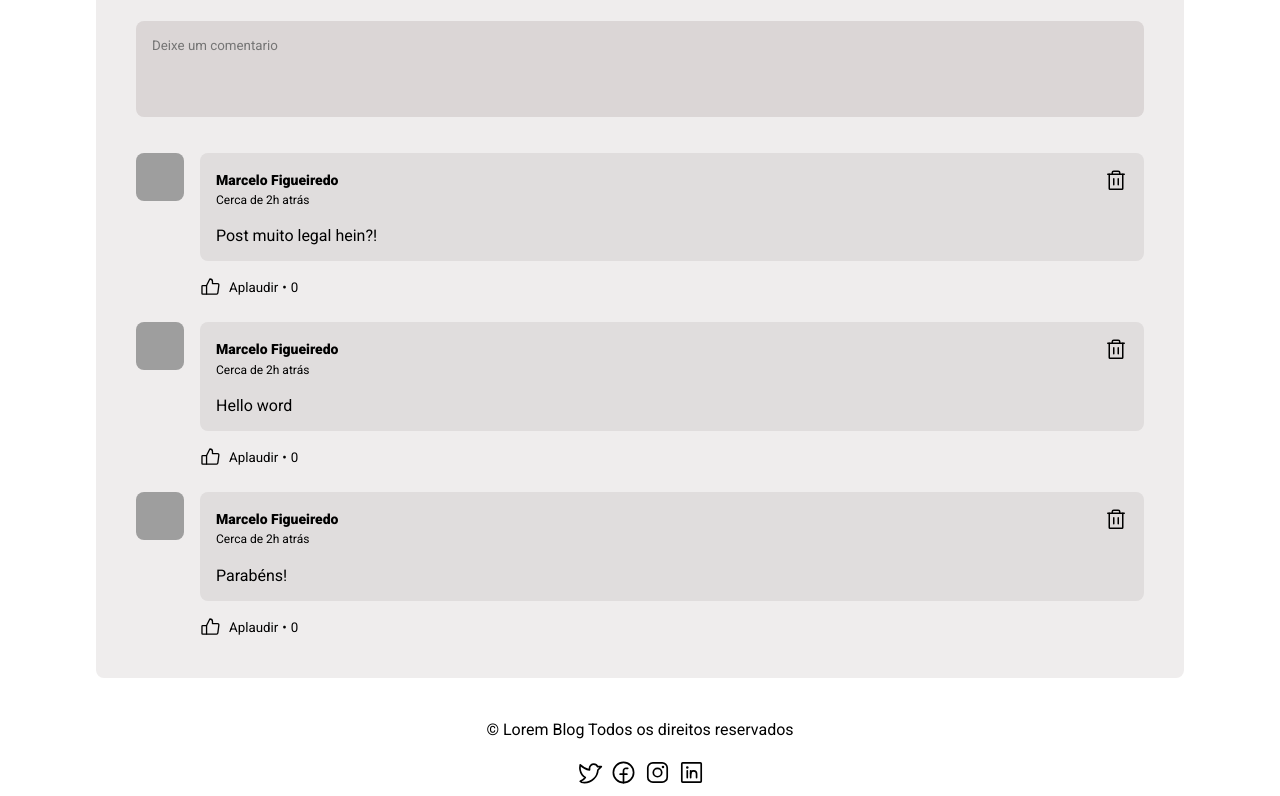
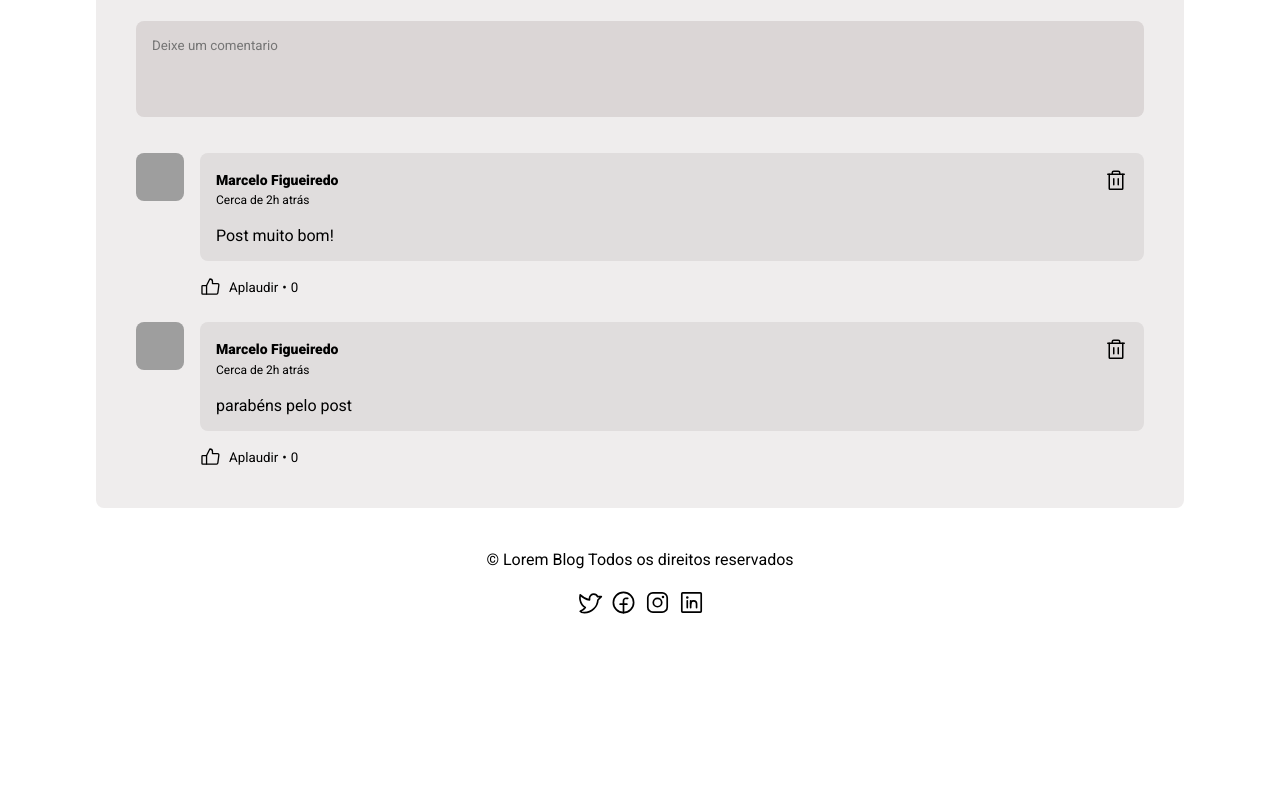
Before and after one commit to MarceloHenriqueDoriaFigueiredo/Blog-project, a React (Vite) app: page /Post in a window 1280 px wide. Shown: the part 2124-2920 px from the top of the page. After the commit the page ends 2750 px from the top, so only its background shows below. Built offline with nearby package versions, Linux system fonts and the light colour scheme; grey boxes are pictures that could not be loaded.

Commit message:
modify amount comments

```diff
--- a/src/components/PostComment/Post.jsx
+++ b/src/components/PostComment/Post.jsx
@@ -9,9 +9,8 @@ import styles from './Post.module.css'
 
 export function Post({ author, publishAt, content }){
     const [comments, setComments] = useState([
-        'Post muito legal hein?!',
-        'Hello word',
-        'Parabéns!'
+        'Post muito bom!',
+        'parabéns pelo post'
     ])
 
     const [newCommentText, setNewCommentText] = useState('')
```
